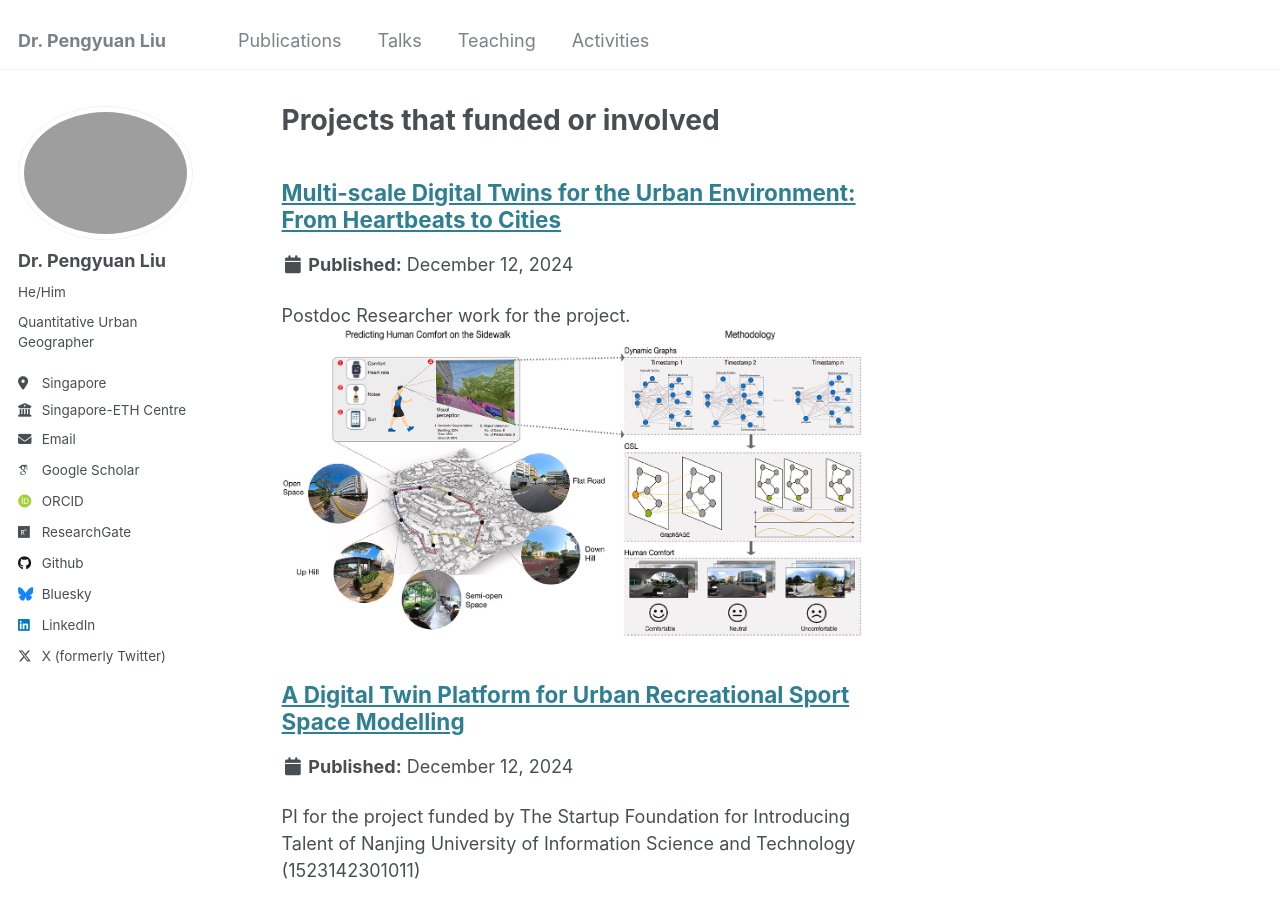
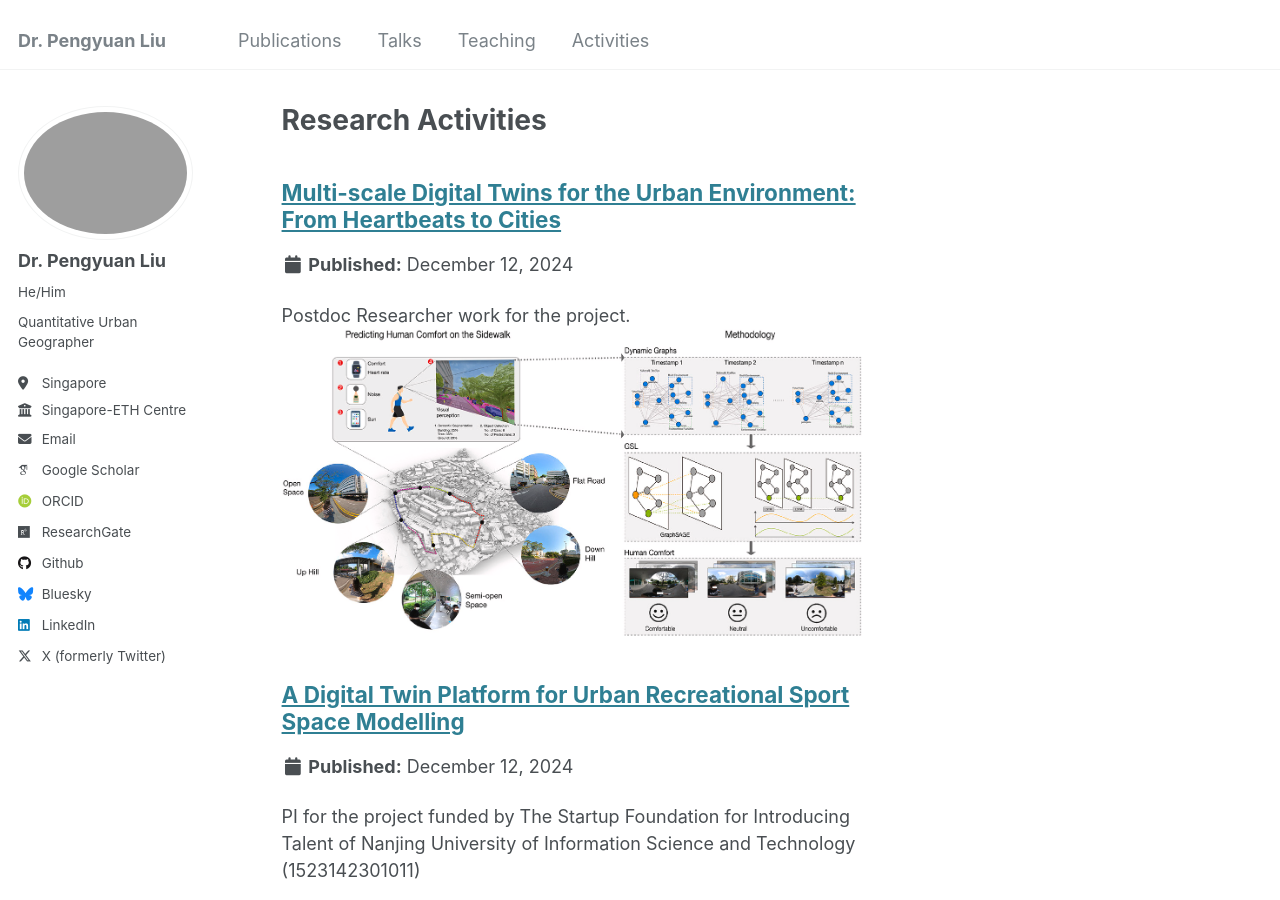
Before and after one commit to PengyuanLiu1993/pengyuanliu1993.github.io, a Jekyll site: the page built from _pages/portfolio.html, in a window 1280 px wide and 900 px high. Built offline with Jekyll 4.4.1, drawn with Linux system fonts in a browser that asks for light colours; some web fonts are replaced.

Commit message:
Update portfolio.html

```diff
--- a/_pages/portfolio.html
+++ b/_pages/portfolio.html
@@ -1,6 +1,6 @@
 ---
 layout: archive
-title: "Projects that funded or involved"
+title: "Research Activities"
 permalink: /portfolio/
 author_profile: true
 ---
```
